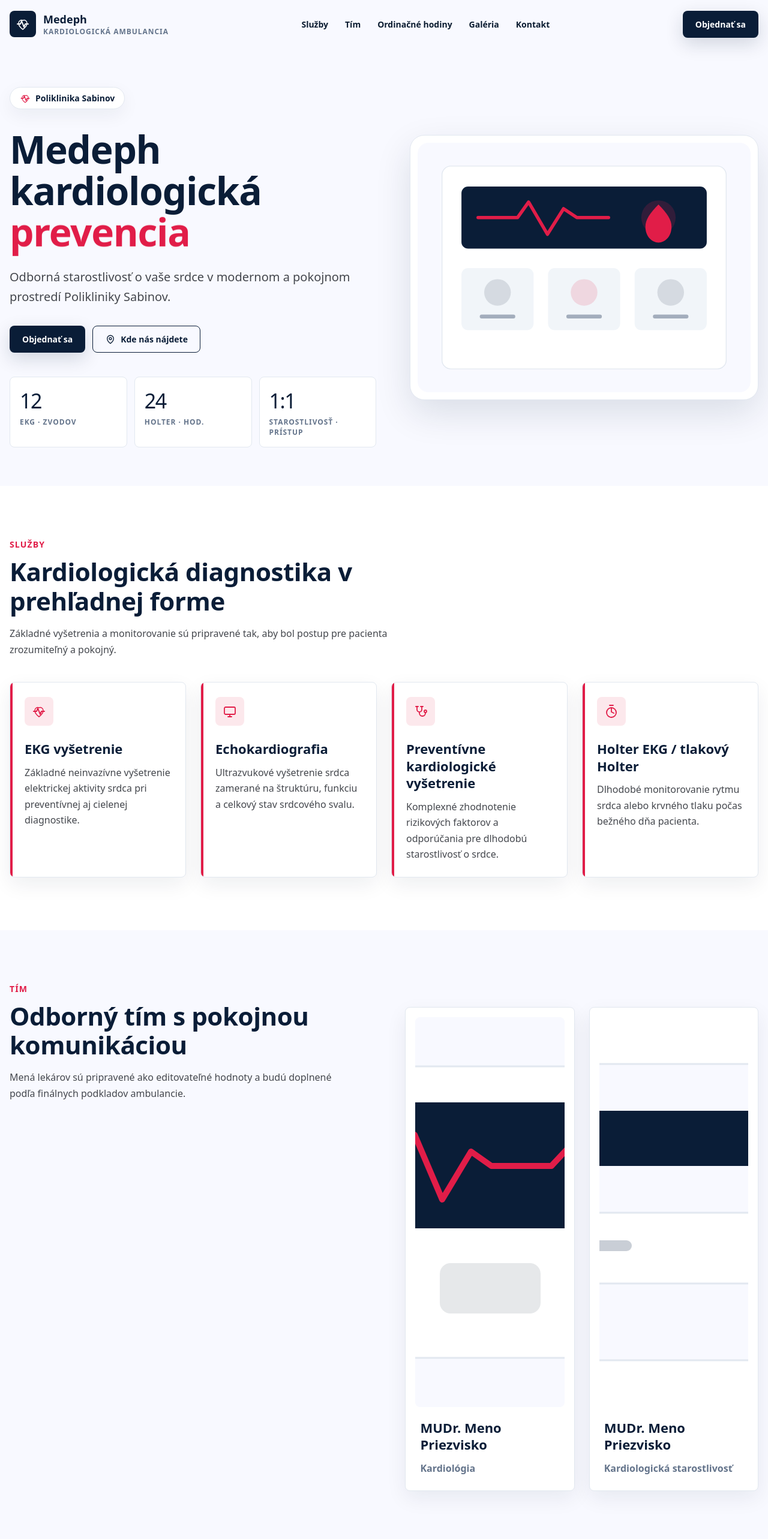
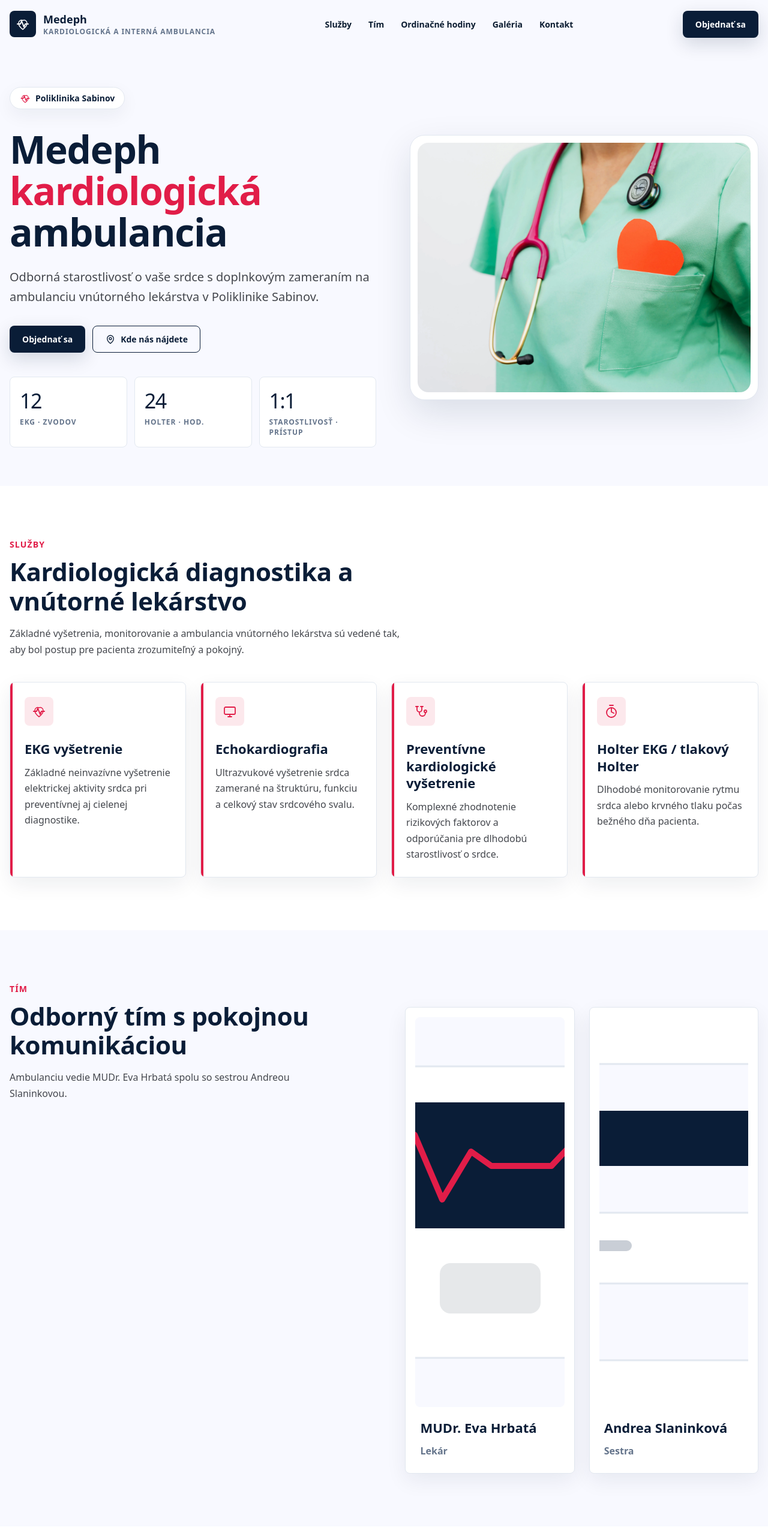
Before and after one commit to admSla99/cardio-webpage, a Next.js app: page / in a window 1280 px wide. Shown: the top 2566 px of the page at 60% size. Built offline with nearby package versions, Linux system fonts and the light colour scheme.

Commit message:
Update clinic content and hero image

```diff
--- a/src/app/globals.css
+++ b/src/app/globals.css
@@ -299,7 +299,7 @@
 
 .hero-title-track {
   display: grid;
-  animation: hero-title-roll 9s cubic-bezier(0.76, 0, 0.24, 1) infinite;
+  animation: hero-title-roll 6s cubic-bezier(0.76, 0, 0.24, 1) infinite;
   will-change: transform;
 }
 
@@ -312,23 +312,17 @@
 
 @keyframes hero-title-roll {
   0%,
-  22% {
+  38% {
     transform: translateY(0);
   }
 
-  30%,
-  52% {
+  50%,
+  88% {
     transform: translateY(calc(var(--hero-title-slot) * -1));
   }
 
-  60%,
-  82% {
+  100% {
     transform: translateY(calc(var(--hero-title-slot) * -2));
-  }
-
-  90%,
-  100% {
-    transform: translateY(calc(var(--hero-title-slot) * -3));
   }
 }
 
@@ -387,8 +381,11 @@
 
 .hero-visual img {
   width: 100%;
+  aspect-ratio: 4 / 3;
   height: auto;
   border-radius: 18px;
+  object-fit: cover;
+  object-position: center;
 }
 
 .section {
@@ -621,6 +618,17 @@
   color: var(--navy);
 }
 
+.contact-item a {
+  display: block;
+  margin-top: 4px;
+  color: var(--navy);
+  font-weight: 900;
+}
+
+.contact-item a:hover {
+  color: var(--red);
+}
+
 .map-card {
   display: flex;
   min-height: 420px;
@@ -639,6 +647,10 @@
 
 .map-card p {
   color: rgba(255, 255, 255, 0.76);
+}
+
+.map-card p span {
+  display: block;
 }
 
 .map-icon {
@@ -760,6 +772,22 @@
   }
 }
 
+@media (min-width: 1440px) {
+  .hero-grid {
+    width: min(100% - 96px, 1560px);
+    grid-template-columns: minmax(0, 0.9fr) minmax(560px, 1.1fr);
+    gap: 72px;
+  }
+
+  .hero-copy h1 {
+    font-size: clamp(64px, 4.2vw, 80px);
+  }
+
+  .hero-copy p {
+    max-width: 760px;
+  }
+}
+
 @media (max-width: 980px) {
   .desktop-nav,
   .header-cta {
--- a/src/app/layout.tsx
+++ b/src/app/layout.tsx
@@ -4,7 +4,7 @@
 export const metadata: Metadata = {
   title: "Medeph kardiologická ambulancia | Poliklinika Sabinov",
   description:
-    "Kardiologická ambulancia Medeph v Poliklinike Sabinov. Informácie o službách, ordinačných hodinách a kontakte.",
+    "Kardiologická ambulancia a ambulancia vnútorného lekárstva Medeph v Poliklinike Sabinov. Informácie o službách, ordinačných hodinách a kontakte.",
 };
 
 export default function RootLayout({
--- a/src/components/hero-section.tsx
+++ b/src/components/hero-section.tsx
@@ -1,9 +1,9 @@
 import Image from "next/image";
 import { Icon } from "@/components/icons";
-import { heroHeadlineWords, heroStats, siteConfig } from "@/lib/content";
+import { heroSpecialtyWords, heroStats, siteConfig } from "@/lib/content";
 
 export function HeroSection() {
-  const rollingHeadlineWords = [...heroHeadlineWords, heroHeadlineWords[0]];
+  const rollingSpecialtyWords = [...heroSpecialtyWords, heroSpecialtyWords[0]];
 
   return (
     <section id="uvod" className="hero-section">
@@ -14,20 +14,22 @@
             Poliklinika Sabinov
           </div>
           <h1>
-            <span>Medeph kardiologická</span>{" "}
-            <span className="sr-only">{heroHeadlineWords[0]}</span>
+            <span>Medeph</span>{" "}
+            <span className="sr-only">kardiologická ambulancia a interná ambulancia</span>
             <span className="hero-title-roller" aria-hidden="true">
               <span className="hero-title-track">
-                {rollingHeadlineWords.map((word, index) => (
+                {rollingSpecialtyWords.map((word, index) => (
                   <span key={`${word}-${index}`} className="hero-title-word">
                     {word}
                   </span>
                 ))}
               </span>
-            </span>
+            </span>{" "}
+            <span aria-hidden="true">ambulancia</span>
           </h1>
           <p>
-            Odborná starostlivosť o vaše srdce v modernom a pokojnom prostredí Polikliniky Sabinov.
+            Odborná starostlivosť o vaše srdce s doplnkovým zameraním na ambulanciu vnútorného lekárstva v
+            Poliklinike Sabinov.
           </p>
           <div className="hero-actions">
             <a href="#kontakt" className="button button-primary">
@@ -53,10 +55,10 @@
 
         <div className="hero-visual">
           <Image
-            src="/images/clinic-hero.svg"
-            alt="Ilustračný vizuál modernej kardiologickej ambulancie"
-            width={1200}
-            height={900}
+            src="/images/pexels-karola-g-5207102.webp"
+            alt="Zdravotnícky pracovník so stetoskopom a symbolom srdca pre kardiologickú a internú ambulanciu Medeph"
+            width={6720}
+            height={4480}
             priority
           />
         </div>
--- a/src/components/opening-hours-section.tsx
+++ b/src/components/opening-hours-section.tsx
@@ -7,8 +7,8 @@
       <div className="container split-grid">
         <div className="section-heading compact">
           <p>Ordinačné hodiny</p>
-          <h2>Prehľadný rozvrh pripravený na doplnenie</h2>
-          <span>Časy sú neutrálne editovateľné hodnoty, aby sa nezverejnil neoverený rozvrh ambulancie.</span>
+          <h2>Ordinačné hodiny ambulancie</h2>
+          <span>Aktuálny rozvrh ordinácie počas pracovných dní a víkendu.</span>
         </div>
 
         <div className="hours-card">
--- a/src/components/services-section.tsx
+++ b/src/components/services-section.tsx
@@ -7,9 +7,10 @@
       <div className="container">
         <div className="section-heading">
           <p>Služby</p>
-          <h2>Kardiologická diagnostika v prehľadnej forme</h2>
+          <h2>Kardiologická diagnostika a vnútorné lekárstvo</h2>
           <span>
-            Základné vyšetrenia a monitorovanie sú pripravené tak, aby bol postup pre pacienta zrozumiteľný a pokojný.
+            Základné vyšetrenia, monitorovanie a ambulancia vnútorného lekárstva sú vedené tak, aby bol postup pre
+            pacienta zrozumiteľný a pokojný.
           </span>
         </div>
 
--- a/src/components/site-footer.tsx
+++ b/src/components/site-footer.tsx
@@ -35,6 +35,7 @@
             <p>{contact.location}</p>
             <p>{contact.addressLine}</p>
             <p>{contact.phone}</p>
+            <p>{contact.email}</p>
           </div>
         </div>
       </div>
--- a/src/components/site-header.tsx
+++ b/src/components/site-header.tsx
@@ -32,7 +32,7 @@
           </span>
           <span>
             <span className="brand-name">{siteConfig.shortName}</span>
-            <span className="brand-subtitle">Kardiologická ambulancia</span>
+            <span className="brand-subtitle">Kardiologická a interná ambulancia</span>
           </span>
         </Link>
 
--- a/src/components/team-section.tsx
+++ b/src/components/team-section.tsx
@@ -8,9 +8,7 @@
         <div className="section-heading compact">
           <p>Tím</p>
           <h2>Odborný tím s pokojnou komunikáciou</h2>
-          <span>
-            Mená lekárov sú pripravené ako editovateľné hodnoty a budú doplnené podľa finálnych podkladov ambulancie.
-          </span>
+          <span>Ambulanciu vedie MUDr. Eva Hrbatá spolu so sestrou Andreou Slaninkovou.</span>
         </div>
 
         <div className="team-grid">
--- a/src/lib/content.ts
+++ b/src/lib/content.ts
@@ -15,7 +15,7 @@
   shortName: "Medeph",
   location: "Poliklinika Sabinov",
   description:
-    "Odborná kardiologická starostlivosť v modernom a pokojnom prostredí Polikliniky Sabinov.",
+    "Odborná kardiologická starostlivosť a ambulancia vnútorného lekárstva v Poliklinike Sabinov.",
   primaryCta: "Objednať sa",
   secondaryCta: "Kde nás nájdete",
 } as const;
@@ -57,23 +57,25 @@
 
 export const doctors = [
   {
-    name: "MUDr. Meno Priezvisko",
-    role: "Kardiológia",
+    name: "MUDr. Eva Hrbatá",
+    role: "Lekár",
     image: "/images/diagnostics.svg",
   },
   {
-    name: "MUDr. Meno Priezvisko",
-    role: "Kardiologická starostlivosť",
+    name: "Andrea Slaninková",
+    role: "Sestra",
     image: "/images/reception.svg",
   },
 ] as const;
 
 export const openingHours = [
-  { day: "Pondelok", hours: "00:00 - 00:00" },
-  { day: "Utorok", hours: "00:00 - 00:00" },
-  { day: "Streda", hours: "00:00 - 00:00" },
-  { day: "Štvrtok", hours: "00:00 - 00:00" },
-  { day: "Piatok", hours: "00:00 - 00:00" },
+  { day: "Pondelok", hours: "7:00-14:00" },
+  { day: "Utorok", hours: "7:00-14:00" },
+  { day: "Streda", hours: "7:00-14:00" },
+  { day: "Štvrtok", hours: "7:00-14:00" },
+  { day: "Piatok", hours: "7:00-13:00" },
+  { day: "Sobota", hours: "neordinuje" },
+  { day: "Nedeľa", hours: "neordinuje" },
 ] as const;
 
 export const galleryItems = [
@@ -93,12 +95,21 @@
 
 export const contact = {
   location: "Poliklinika Sabinov",
-  addressLine: "Presná adresa bude doplnená",
-  phone: "+421 XXX XXX XXX",
-  email: "kontakt bude doplnený",
+  addressLine: "SNP 501/1, 08301 Sabinov",
+  addressLines: ["Poliklinika", "SNP 501/1", "08301 Sabinov"],
+  provider: "MEDEPH s.r.o.",
+  companyId: "IČO: 52068811",
+  insurance: "VšZP, Dôvera, Union",
+  phone: "0915 148 518",
+  landline: "051 773 9742",
+  email: "kardiosb@gmail.com",
   points: [
-    { label: "Telefón", value: "+421 XXX XXX XXX", icon: "phone" },
-    { label: "Lokalita", value: "Poliklinika Sabinov", icon: "pin" },
+    { label: "Mobil", value: "0915 148 518", icon: "phone", href: "tel:0915148518" },
+    { label: "Telefón", value: "051 773 9742", icon: "phone", href: "tel:0517739742" },
+    { label: "Email", value: "kardiosb@gmail.com", icon: "calendar", href: "mailto:kardiosb@gmail.com" },
+    { label: "Miesto prevádzkovania", value: "Poliklinika, SNP 501/1, 08301 Sabinov", icon: "pin" },
+    { label: "Poisťovne", value: "VšZP, Dôvera, Union", icon: "calendar" },
+    { label: "Poskytovateľ", value: "MEDEPH s.r.o., IČO: 52068811", icon: "pulse" },
     { label: "Objednanie", value: "Po telefonickom dohovore", icon: "calendar" },
   ],
 } as const;
@@ -109,6 +120,6 @@
   { label: "Starostlivosť", value: "1:1", unit: "prístup" },
 ] as const;
 
-export const heroHeadlineWords = ["ambulancia", "diagnostika", "prevencia"] as const;
+export const heroSpecialtyWords = ["kardiologická", "interná"] as const;
 
 export const footerLinks = navigationItems;
```
Also changed, not shown: scripts/check-content.mjs (+47 -6 lines), src/components/contact-section.tsx (+13 -5 lines), public/images/pexels-karola-g-5207102.webp (added).
